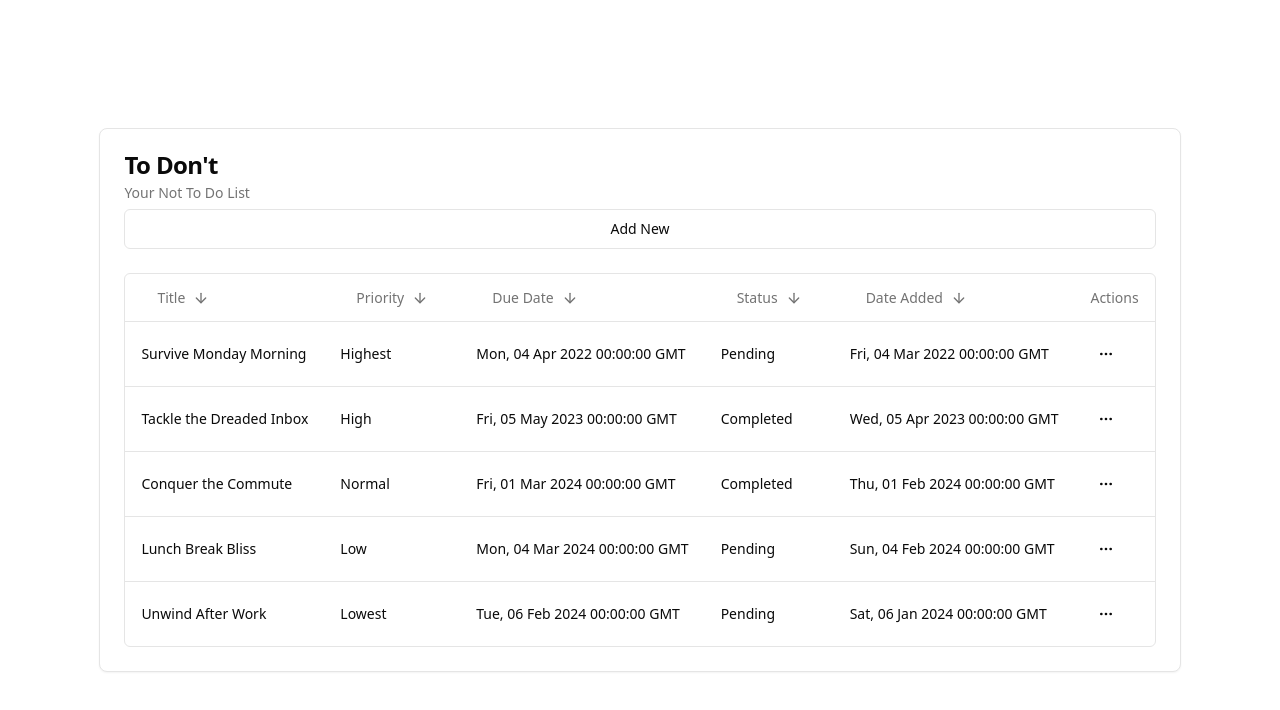
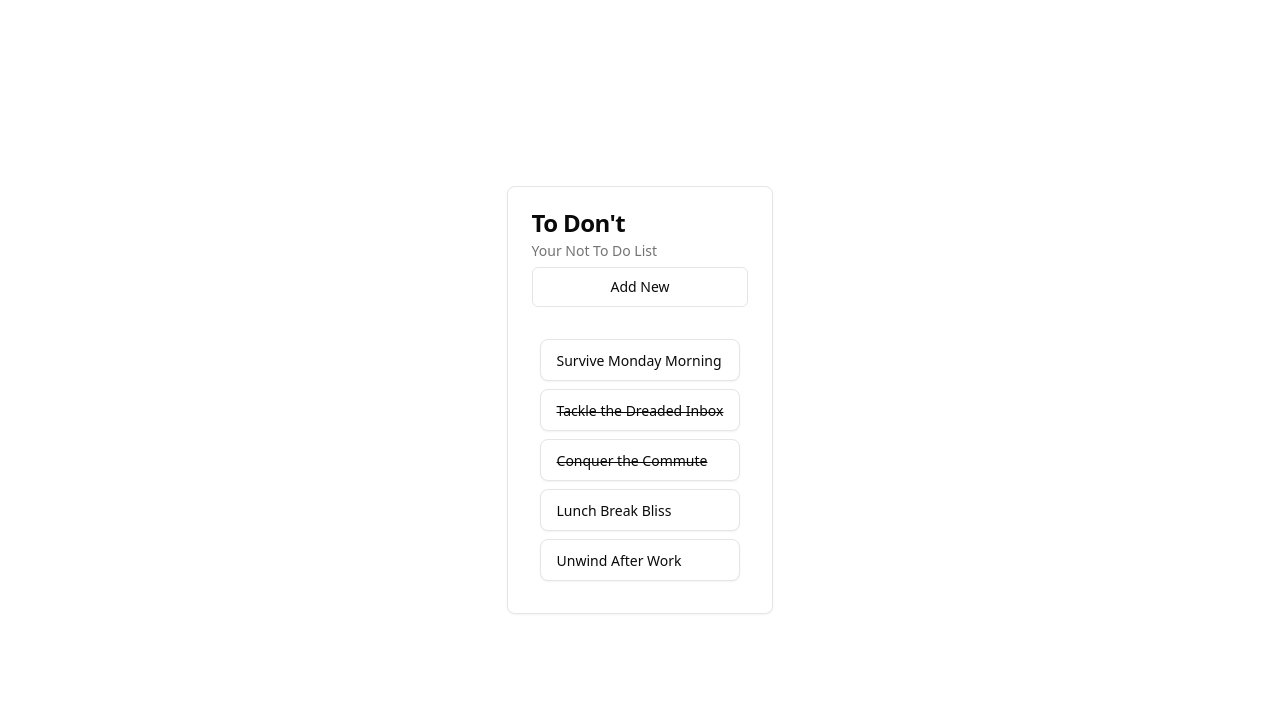
Before and after one commit to Akiful-Islam/Not-ToDo-List, a React (Vite) app: page / in a window 1280 px wide. Shown: the top 710 px of the page. Built offline with nearby package versions, Linux system fonts and the light colour scheme.

Commit message:
Create and implement card for todo items
WIP: added, due and priority

```diff
--- a/src/components/TodoBox.tsx
+++ b/src/components/TodoBox.tsx
@@ -13,6 +13,7 @@ import { Todo } from "@/lib/data/types";
 import { useEffect, useState } from "react";
 import { getLocalTodos } from "@/lib/storeTodos";
 import { todoColumns } from "./TodoColumns";
+import TodoItem from "./TodoItem";
 
 const TodoBox = () => {
   const [todos, setTodos] = useState<Todo[]>([]);
@@ -38,7 +39,17 @@ const TodoBox = () => {
         />
       </CardHeader>
       <CardContent>
-        <DataTable columns={todoColumns} data={todos} />
+        {todos.map((todo, index) => (
+          <TodoItem
+            key={index}
+            title={todo.title}
+            description={todo.description}
+            added={todo.added}
+            dueDate={todo.dueDate}
+            priority={todo.priority}
+            completed={todo.completed}
+          />
+        ))}
       </CardContent>
     </Card>
   );
--- /dev/null
+++ b/src/components/TodoItem.tsx
@@ -0,0 +1,73 @@
+import { Priority } from "@/lib/data/types";
+import React, { useState } from "react";
+import {
+  Card,
+  CardContent,
+  CardDescription,
+  CardTitle,
+} from "@/components/ui/card";
+import {
+  Dialog,
+  DialogContent,
+  DialogDescription,
+  DialogHeader,
+  DialogFooter,
+  DialogTitle,
+  DialogTrigger,
+} from "@/components/ui/dialog";
+import { Label } from "@/components/ui/label";
+
+type Props = {
+  title: string;
+  description: string;
+  added: Date;
+  dueDate: Date;
+  priority: Priority;
+  completed: boolean;
+};
+
+const TodoItem: React.FC<Props> = ({
+  title,
+  description,
+  added,
+  dueDate,
+  priority,
+  completed,
+}) => {
+  const [complete, setComplete] = useState(completed);
+  return (
+    <Card className="hover:scale-105 transition-all ease-in-out duration-100 m-2">
+      <CardContent
+        className={`px-4 py-2 text-left flex justify-between ${
+          complete ? "line-through" : ""
+        }`}
+      >
+        <Dialog>
+          <DialogTrigger>
+            <Label
+              className={`hover:underline transition-all ease-in duration-75`}
+            >
+              {title}
+            </Label>
+          </DialogTrigger>
+          <DialogContent>
+            <DialogHeader>
+              <DialogTitle>{title}</DialogTitle>
+              <DialogDescription>{description}</DialogDescription>
+            </DialogHeader>
+            {/* <DialogFooter className="flex justify-between">
+              <p className="font-normal text-lg">
+                Added on: {added.toLocaleDateString()}
+              </p>
+              <p className="font-normal text-lg">
+                Due: {dueDate.toLocaleDateString()}
+              </p>
+            </DialogFooter> */}
+          </DialogContent>
+        </Dialog>
+      </CardContent>
+    </Card>
+  );
+};
+
+export default TodoItem;
```
